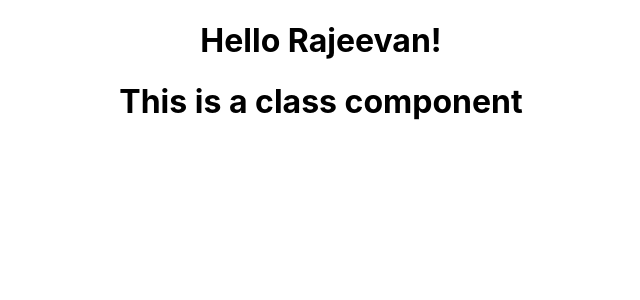
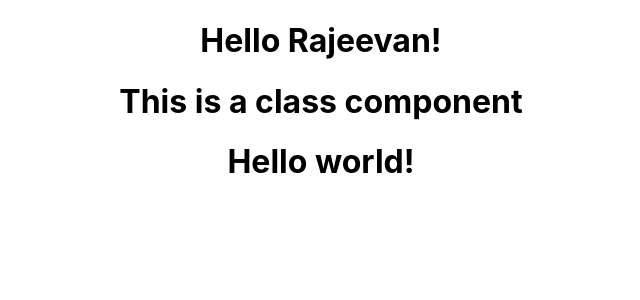
Before and after one commit to neo-/ReactSpringDemo, a React (Create React App) app in the folder ReactTest/my-app/: page / in a window 1280 px wide. Shown: the top 300 px of the page, without its empty margins (319-959 px from the left). Built offline with nearby package versions, Linux system fonts and the light colour scheme.

Commit message:
Functional and Class

```diff
--- a/ReactTest/my-app/src/App.js
+++ b/ReactTest/my-app/src/App.js
@@ -2,12 +2,14 @@ import logo from './logo.svg';
 import './App.css';
 import Greet from './Components/Greet';
 import Welcome from './Components/Welcome';
+import Hello from './Components/Hello';
 
 function App() {
   return (
     <div className="App">
       <Greet />
       <Welcome />
+      <Hello />
     </div>
   );
 }
--- /dev/null
+++ b/ReactTest/my-app/src/Components/Hello.js
@@ -0,0 +1,11 @@
+import React from "react";
+
+const Hello = () => {
+    return (
+        <div id="hello" className="dummyClass">
+            <h1>Hello world!</h1>
+        </div>
+    )
+}
+
+export default Hello
```
